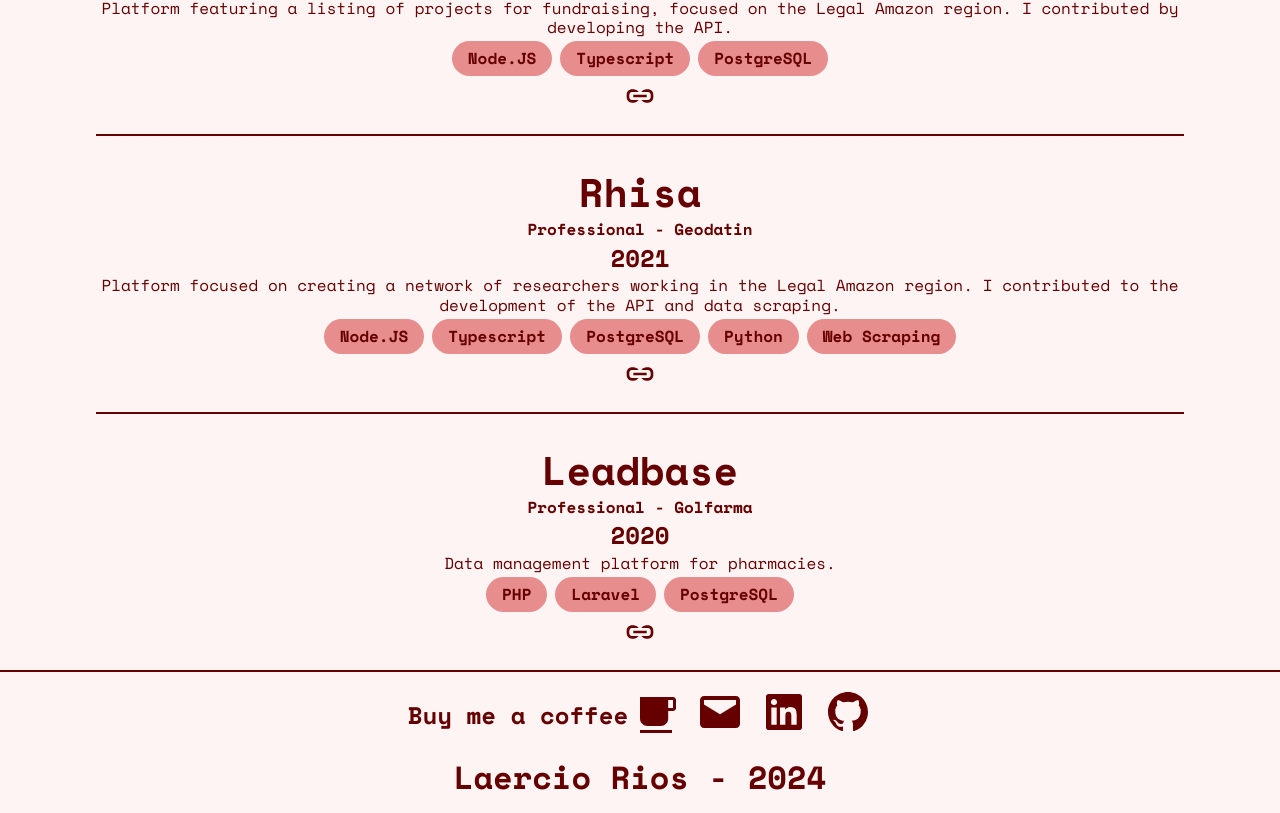
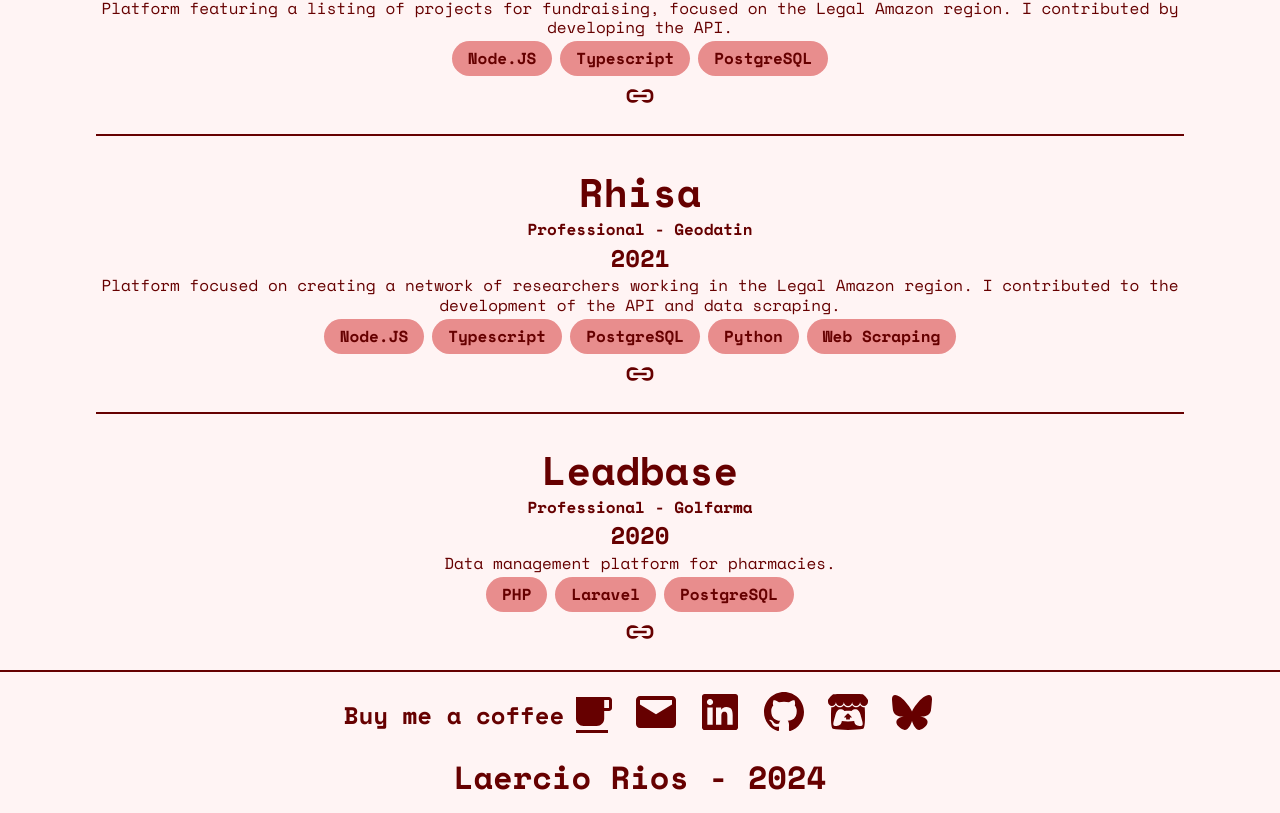
Before and after one commit to LaercioSR/portfolio-v2, a Next.js app: page /projects in a window 1280 px wide. Shown: the part 2895-3708 px from the top of the page. Built offline with nearby package versions, Linux system fonts and the light colour scheme.

Commit message:
feat: add links to itchio and bluesky

```diff
--- a/src/app/components/ExperienceCard/index.tsx
+++ b/src/app/components/ExperienceCard/index.tsx
@@ -38,7 +38,7 @@
     : t(`general.current.label`);
 
   return (
-    <li
+    <div
       className={`${styles["experience"]} ${active ? styles["experience--active"] : ""}`}
       onClick={onClick}
     >
@@ -59,6 +59,6 @@
           {active ? <ArrowUpSvg /> : <ArrowDownSvg />}
         </div>
       )}
-    </li>
+    </div>
   );
 }
--- a/src/app/components/Footer/index.tsx
+++ b/src/app/components/Footer/index.tsx
@@ -1,7 +1,15 @@
+import BlueskyIcon from "../../assets/icons/bluesky-logo.svg";
 import EmailIcon from "../../assets/icons/email-logo.svg";
 import GithubIcon from "../../assets/icons/github-logo.svg";
+import ItchioIcon from "../../assets/icons/itchio-logo.svg";
 import LinkedinIcon from "../../assets/icons/linkedin-logo.svg";
-import { GITHUB_LINK, EMAIL_LINK, LINKEDIN_LINK } from "../../utils/contrants";
+import {
+  GITHUB_LINK,
+  ITCHIO_LINK,
+  EMAIL_LINK,
+  LINKEDIN_LINK,
+  BLUESKY_LINK,
+} from "../../utils/contrants";
 import BuyMeACoffee from "../BuyMeACoffee";
 import Typography from "../Typography";
 import styles from "./styles.module.css";
@@ -29,6 +37,16 @@
               <GithubIcon />
             </a>
           </li>
+          <li>
+            <a href={ITCHIO_LINK} target="_blank" rel="noreferrer">
+              <ItchioIcon />
+            </a>
+          </li>
+          <li>
+            <a href={BLUESKY_LINK} target="_blank" rel="noreferrer">
+              <BlueskyIcon />
+            </a>
+          </li>
         </ul>
         <Typography variant="h3">Laercio Rios - 2024</Typography>
       </div>
--- a/src/app/utils/contrants.ts
+++ b/src/app/utils/contrants.ts
@@ -1,8 +1,21 @@
-export const BUY_ME_A_COFFEE_LINK =
+const BUY_ME_A_COFFEE_LINK =
   "https://nubank.com.br/cobrar/p0bwm/66cddada-b67a-4a83-b8a6-ab2a9f585ce9";
 
-export const GITHUB_LINK = "https://github.com/LaercioSR/";
+const GITHUB_LINK = "https://github.com/LaercioSR/";
 
-export const LINKEDIN_LINK = "https://www.linkedin.com/in/laerciorios/";
+const LINKEDIN_LINK = "https://www.linkedin.com/in/laerciorios/";
 
-export const EMAIL_LINK = "mailto:contact@laerciorios.com";
+const EMAIL_LINK = "mailto:contact@laerciorios.com";
+
+const ITCHIO_LINK = "https://laerciorios.itch.io/";
+
+const BLUESKY_LINK = "https://bsky.app/profile/laerciorios.com";
+
+export {
+  BUY_ME_A_COFFEE_LINK,
+  GITHUB_LINK,
+  LINKEDIN_LINK,
+  EMAIL_LINK,
+  ITCHIO_LINK,
+  BLUESKY_LINK,
+};
```
Also changed, not shown: src/app/page.tsx (+19 -1 lines), src/app/assets/icons/bluesky-logo.svg (added), src/app/assets/icons/itchio-logo.svg (added).
